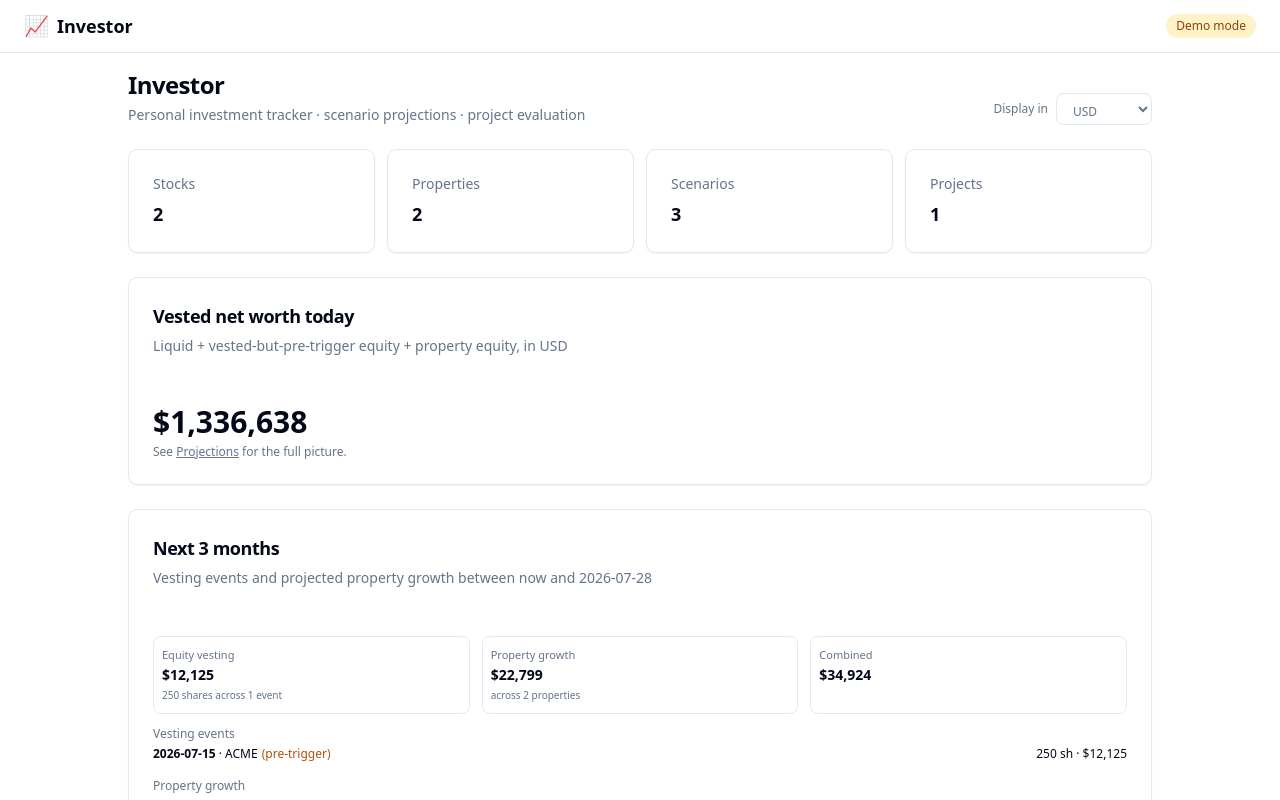
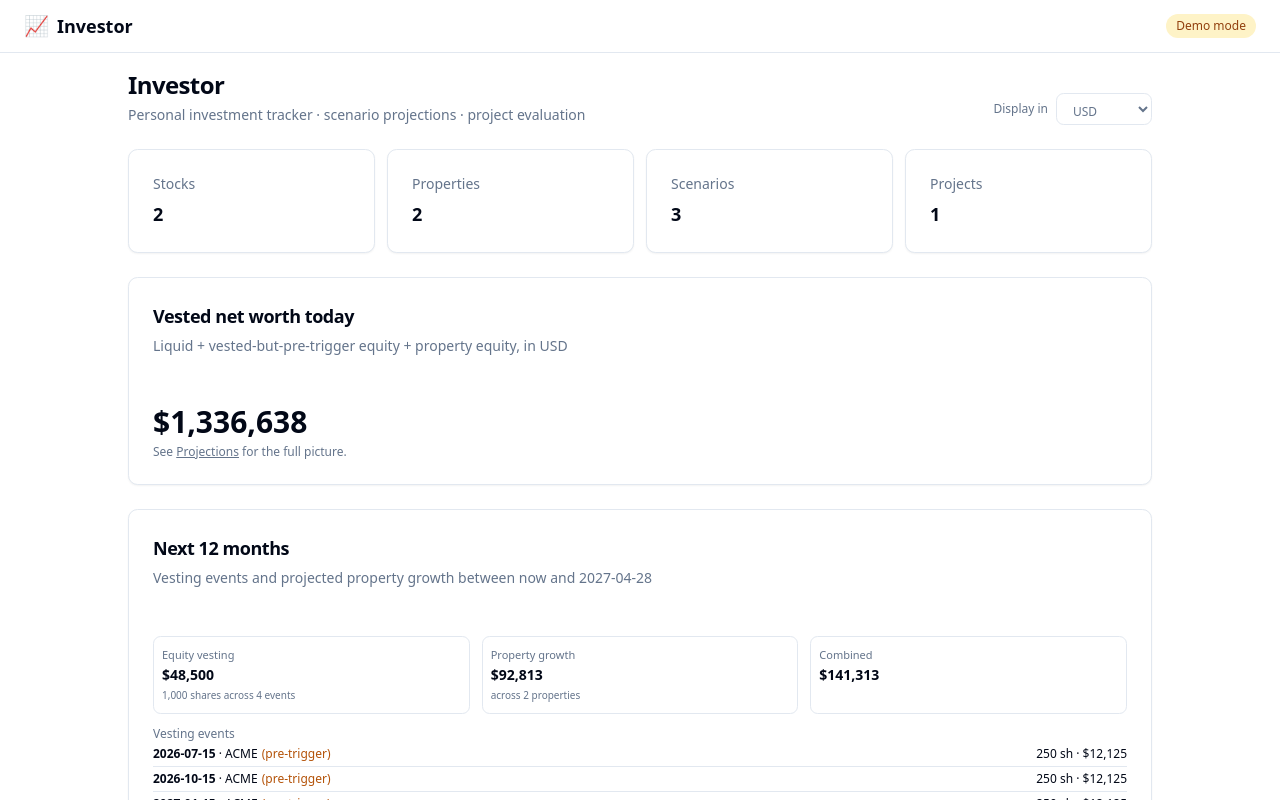
Before and after one commit to shanearnott/Investor, a Next.js app: page / in a window 1280 px wide. Both pictures are taken after a click on the button "Try with demo data". Shown: the top 800 px of the page. Built offline with nearby package versions, Linux system fonts and the light colour scheme.

Commit message:
Home: extend lookahead from 3 to 12 months

```diff
--- a/app/page.tsx
+++ b/app/page.tsx
@@ -29,8 +29,8 @@ export default function HomePage() {
   const todayPrimary = Object.values(allocation).reduce((s, v) => s + v, 0);
   const today = convert(todayPrimary, data.settings.primary_currency, displayCurrency, data.settings);
 
-  // Next 3 months: equity tranches that will vest, plus expected property growth
-  const next3 = nextThreeMonthsOutlook({
+  // Next 12 months: equity tranches that will vest, plus expected property growth
+  const next12 = nextTwelveMonthsOutlook({
     holdings: data.stocks,
     properties: data.properties,
     settings: data.settings,
@@ -114,26 +114,26 @@ export default function HomePage() {
         </Card>
       ) : null}
 
-      {next3.hasAny ? (
+      {next12.hasAny ? (
         <Card>
           <CardHeader>
-            <CardTitle>Next 3 months</CardTitle>
+            <CardTitle>Next 12 months</CardTitle>
             <CardDescription>
-              Vesting events and projected property growth between now and {next3.endLabel}
+              Vesting events and projected property growth between now and {next12.endLabel}
             </CardDescription>
           </CardHeader>
           <CardContent className="space-y-3 text-sm">
             <div className="grid grid-cols-2 gap-3 sm:grid-cols-3">
-              <Stat label="Equity vesting" value={formatMoney(next3.totalVestingValue, displayCurrency)} sub={`${formatNumber(next3.totalVestingShares)} shares across ${next3.vestingEvents.length} event${next3.vestingEvents.length === 1 ? "" : "s"}`} />
-              <Stat label="Property growth" value={formatMoney(next3.totalPropertyGain, displayCurrency)} sub={`across ${next3.propertyGains.length} propert${next3.propertyGains.length === 1 ? "y" : "ies"}`} />
-              <Stat label="Combined" value={formatMoney(next3.totalVestingValue + next3.totalPropertyGain, displayCurrency)} />
+              <Stat label="Equity vesting" value={formatMoney(next12.totalVestingValue, displayCurrency)} sub={`${formatNumber(next12.totalVestingShares)} shares across ${next12.vestingEvents.length} event${next12.vestingEvents.length === 1 ? "" : "s"}`} />
+              <Stat label="Property growth" value={formatMoney(next12.totalPropertyGain, displayCurrency)} sub={`across ${next12.propertyGains.length} propert${next12.propertyGains.length === 1 ? "y" : "ies"}`} />
+              <Stat label="Combined" value={formatMoney(next12.totalVestingValue + next12.totalPropertyGain, displayCurrency)} />
             </div>
 
-            {next3.vestingEvents.length > 0 ? (
+            {next12.vestingEvents.length > 0 ? (
               <div>
                 <p className="text-xs font-medium text-muted-foreground mb-1">Vesting events</p>
                 <ul className="text-xs space-y-1">
-                  {next3.vestingEvents.map((e, i) => (
+                  {next12.vestingEvents.map((e, i) => (
                     <li key={i} className="flex justify-between gap-2 border-b pb-1 last:border-0">
                       <span>
                         <b>{e.date}</b> · {e.ticker}
@@ -148,11 +148,11 @@ export default function HomePage() {
               </div>
             ) : null}
 
-            {next3.propertyGains.length > 0 ? (
+            {next12.propertyGains.length > 0 ? (
               <div>
                 <p className="text-xs font-medium text-muted-foreground mb-1">Property growth</p>
                 <ul className="text-xs space-y-1">
-                  {next3.propertyGains.map((p, i) => (
+                  {next12.propertyGains.map((p, i) => (
                     <li key={i} className="flex justify-between gap-2 border-b pb-1 last:border-0">
                       <span>{p.name} <span className="text-muted-foreground">({p.growthPct.toFixed(1)}%/yr)</span></span>
                       <span className="tabular-nums">+{formatMoney(p.gain, displayCurrency)}</span>
@@ -162,7 +162,7 @@ export default function HomePage() {
               </div>
             ) : null}
 
-            {next3.preTriggerNote ? (
+            {next12.preTriggerNote ? (
               <p className="text-[11px] text-muted-foreground">
                 Pre-trigger means those vests don&apos;t become liquid until the second trigger (e.g. IPO) — they accrue but you can&apos;t sell.
               </p>
@@ -220,7 +220,7 @@ type PropertyGain = {
   growthPct: number;
 };
 
-function nextThreeMonthsOutlook(args: {
+function nextTwelveMonthsOutlook(args: {
   holdings: StockHolding[];
   properties: Property[];
   settings: ReturnType<typeof useData>["data"]["settings"];
@@ -236,7 +236,7 @@ function nextThreeMonthsOutlook(args: {
   preTriggerNote: boolean;
 } {
   const today = new Date();
-  const end = new Date(Date.UTC(today.getUTCFullYear(), today.getUTCMonth() + 3, today.getUTCDate()));
+  const end = new Date(Date.UTC(today.getUTCFullYear(), today.getUTCMonth() + 12, today.getUTCDate()));
   const endLabel = end.toISOString().slice(0, 10);
 
   const events: VestingEvent[] = [];
@@ -278,7 +278,7 @@ function nextThreeMonthsOutlook(args: {
     const annualPct = provider.rate;
     // 3-month gain on current value, compounded monthly
     const monthly = Math.pow(1 + annualPct / 100, 1 / 12) - 1;
-    const projected = p.current_value * Math.pow(1 + monthly, 3);
+    const projected = p.current_value * Math.pow(1 + monthly, 12);
     const gainNative = projected - p.current_value;
     const gainDisplay = convert(gainNative, p.currency, args.displayCurrency, args.settings);
     if (gainDisplay > 0) {
```
